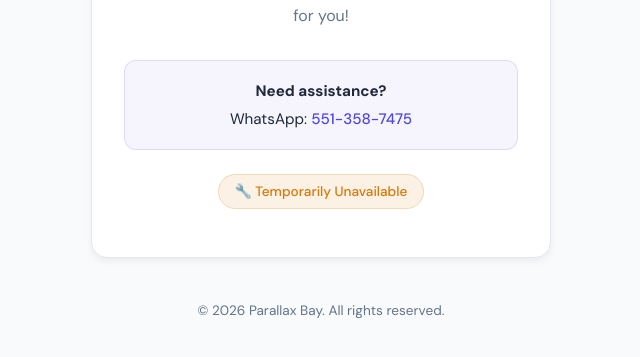
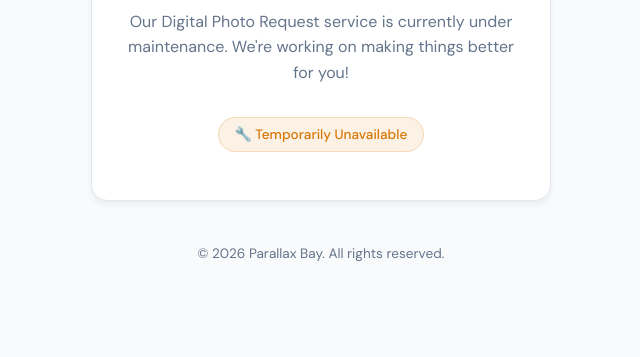
Before and after one commit to gsrivastava539/vercel-photo-app, a website: page index.html in a window 1280 px wide. Shown: the part 357-714 px from the top of the page, without its empty margins (319-959 px from the left). Drawn offline with Linux system fonts and the light colour scheme.

Commit message:
Remove contact info from maintenance page

```diff
--- a/index.html
+++ b/index.html
@@ -67,34 +67,6 @@
       margin-bottom: 32px;
     }
 
-    .contact-info {
-      background: rgba(79, 70, 229, 0.05);
-      border: 1px solid rgba(79, 70, 229, 0.15);
-      border-radius: 12px;
-      padding: 20px;
-      margin-bottom: 24px;
-    }
-
-    .contact-info p {
-      color: var(--text);
-      font-size: 0.95rem;
-      margin-bottom: 8px;
-    }
-
-    .contact-info p:last-child {
-      margin-bottom: 0;
-    }
-
-    .contact-info a {
-      color: var(--primary);
-      text-decoration: none;
-      font-weight: 500;
-    }
-
-    .contact-info a:hover {
-      text-decoration: underline;
-    }
-
     .status-badge {
       display: inline-block;
       padding: 8px 16px;
@@ -132,11 +104,6 @@
         We're working on making things better for you!
       </p>
 
-      <div class="contact-info">
-        <p><strong>Need assistance?</strong></p>
-        <p>WhatsApp: <a href="https://wa.me/15513587475">551-358-7475</a></p>
-      </div>
-
       <span class="status-badge">🔧 Temporarily Unavailable</span>
     </div>
 
```
